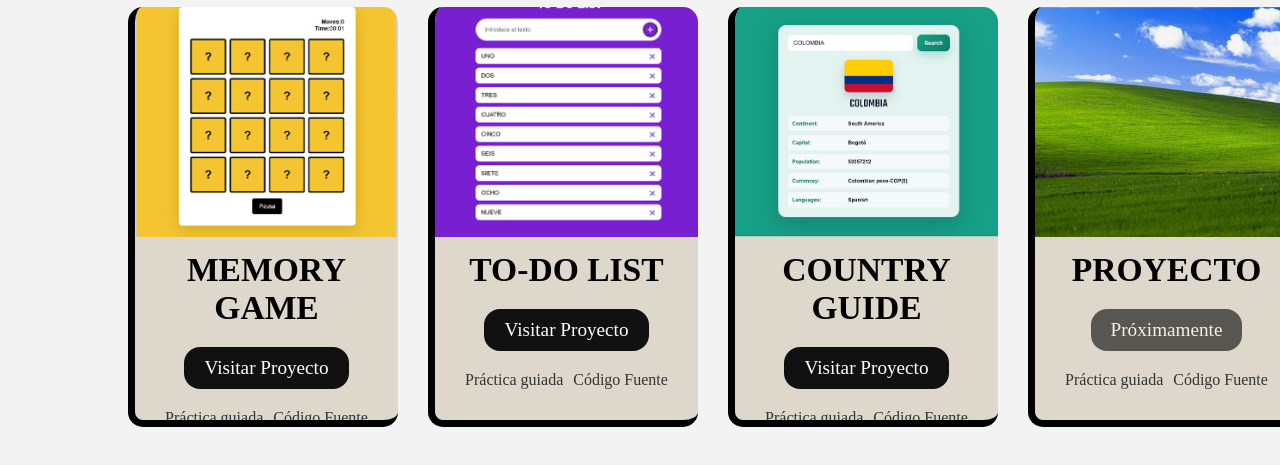
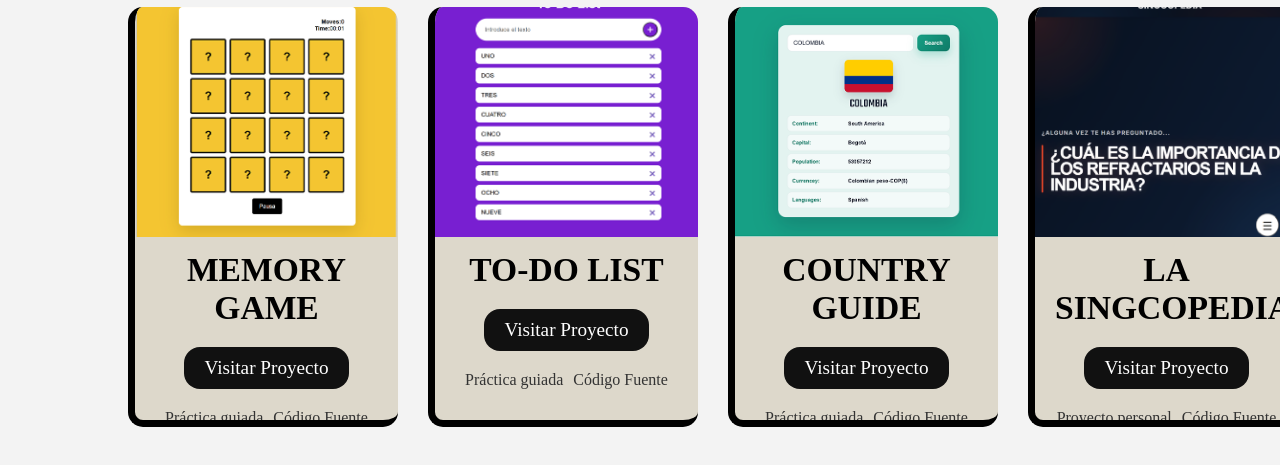
Before and after one commit to JoseJulianAlvarezUparela/Project-MiPortafolio, a plain HTML site: page Index.html in a window 1280 px wide. Shown: the part 1889-2354 px from the top of the page. Drawn offline with nearby package versions, Linux system fonts and the light colour scheme; a web font is replaced by a local one.

```diff
--- a/Index.html
+++ b/Index.html
@@ -144,14 +144,14 @@
 
                 <div class="card">
                     <div class="img">
-                        <img src="assets/Img-Representativa.jpg" alt="">
+                        <img src="assets/01 - Proyecto.png" alt="">
                     </div>
 
                     <div class="content">
-                        <h3>PROYECTO</h3>
-                        <span class="Visitar is-disabled">Próximamente</span>
+                        <h3>LA SINGCOPEDIA</h3>
+                        <a target="_blank" rel="noopener" href="https://singcopedia-inicio.netlify.app/" class="Visitar">Visitar Proyecto</a>
                         <div class="links">
-                            <span>Práctica guiada</span>
+                            <span>Proyecto personal</span>
                             <span>Código Fuente</span>
                         </div>
                     </div>
```
Also changed, not shown: assets/01 - Proyecto.png (added).
